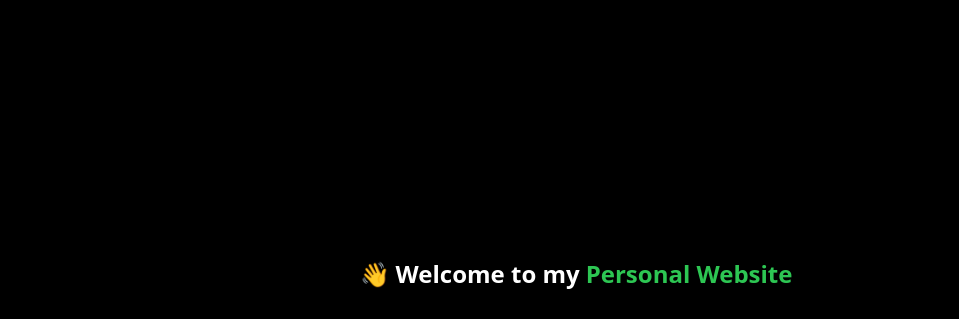
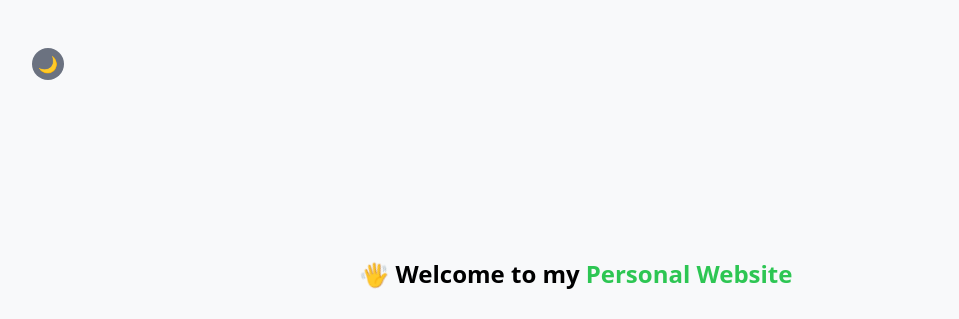
Before and after one commit to Pet3r1512/Me, an Astro site: page / in a window 1280 px wide. Shown: the top 319 px of the page, without its empty margins (64-1023 px from the left). Built offline with nearby package versions, Linux system fonts and the light colour scheme; Astro itself is replaced by a stand-in of ours.

Commit message:
Build theme toggle button (#2)
* install cn and tailwind merge

* export cn

* feat: useTheme hook

* style: add bg and text colors for dark and light mode

* faet: use theme toggle button

* ops: config dark mode by using class

* feat: theme toggle button

```diff
--- a/package.json
+++ b/package.json
@@ -17,9 +17,11 @@
     "@types/react-dom": "^18.3.1",
     "astro": "^4.16.16",
     "autoprefixer": "^10.4.20",
+    "clsx": "^2.1.1",
     "postcss": "^8.4.49",
     "react": "^18.3.1",
     "react-dom": "^18.3.1",
+    "tailwind-merge": "^2.5.5",
     "tailwindcss": "^3.4.15",
     "typescript": "^5.7.2"
   }
--- /dev/null
+++ b/src/components/ThemeToggle.tsx
@@ -0,0 +1,22 @@
+import { useTheme } from "../hooks/useTheme";
+import { cn } from "../utils/utils";
+
+const ThemeToggle = ({ className }: { className?: string }) => {
+  const { theme, toggleTheme } = useTheme();
+
+  return (
+    <button
+      data-testid="theme-togger"
+      onClick={toggleTheme}
+      className={cn(
+        "!size-8 rounded-full flex items-center justify-center bg-gray-500 dark:bg-gray-200 transition-all duration-150 ease-linear",
+        className,
+        "absolute top-12 left-24"
+      )}
+    >
+      {theme === "light" ? "🌙" : "☀️"}
+    </button>
+  );
+};
+
+export default ThemeToggle;
--- /dev/null
+++ b/src/hooks/useTheme.ts
@@ -0,0 +1,25 @@
+import { useState, useEffect } from "react";
+
+export const useTheme = () => {
+    const [theme, setTheme] = useState<string | null>(null);
+
+    useEffect(() => {
+        const savedTheme = window.localStorage.getItem("theme") || "light";
+        setTheme(savedTheme);
+
+        if (savedTheme === "dark") {
+            document.documentElement.classList.add("dark");
+        } else {
+            document.documentElement.classList.remove("dark");
+        }
+    }, []);
+
+    const toggleTheme = () => {
+        const newTheme = theme === "light" ? "dark" : "light";
+        setTheme(newTheme);
+        window.localStorage.setItem("theme", newTheme);
+        document.documentElement.classList.toggle("dark", newTheme === "dark");
+    };
+
+    return { theme, toggleTheme };
+};
--- a/src/layouts/Layout.astro
+++ b/src/layouts/Layout.astro
@@ -7,11 +7,12 @@
     <meta name="generator" content={Astro.generator} />
     <title>Peter Pham | Portfolio</title>
   </head>
-  <body class="bg-black text-white max-w-7xl mx-auto px-5 lg:px-0">
+  <body
+    class="dark:bg-black bg-[#f8f9fa] text-black dark:text-white max-w-7xl mx-auto px-5 lg:px-0"
+  >
     <slot />
   </body>
 </html>
-
 <style>
   html,
   body {
--- a/src/pages/index.astro
+++ b/src/pages/index.astro
@@ -1,11 +1,13 @@
 ---
-import Welcome from '../components/Welcome.astro';
-import Layout from '../layouts/Layout.astro';
+import ThemeToggle from "../components/ThemeToggle.tsx";
+import Welcome from "../components/Welcome.astro";
+import Layout from "../layouts/Layout.astro";
 
 // Welcome to Astro! Wondering what to do next? Check out the Astro documentation at https://docs.astro.build
 // Don't want to use any of this? Delete everything in this file, the `assets`, `components`, and `layouts` directories, and start fresh.
 ---
 
 <Layout>
-	<Welcome />
+  <ThemeToggle client:only="react" />
+  <Welcome />
 </Layout>
--- /dev/null
+++ b/src/utils/utils.ts
@@ -0,0 +1,6 @@
+import { clsx, type ClassValue } from "clsx";
+import { twMerge } from "tailwind-merge";
+
+export function cn(...inputs: ClassValue[]) {
+    return twMerge(clsx(inputs));
+}
--- a/tailwind.config.mjs
+++ b/tailwind.config.mjs
@@ -1,6 +1,7 @@
 /** @type {import('tailwindcss').Config} */
 export default {
   content: ["./src/**/*.{astro,html,js,jsx,md,mdx,svelte,ts,tsx,vue}"],
+  darkMode: "class",
   theme: {
     extend: {
       colors: {
```
Also changed, not shown: pnpm-lock.yaml.
